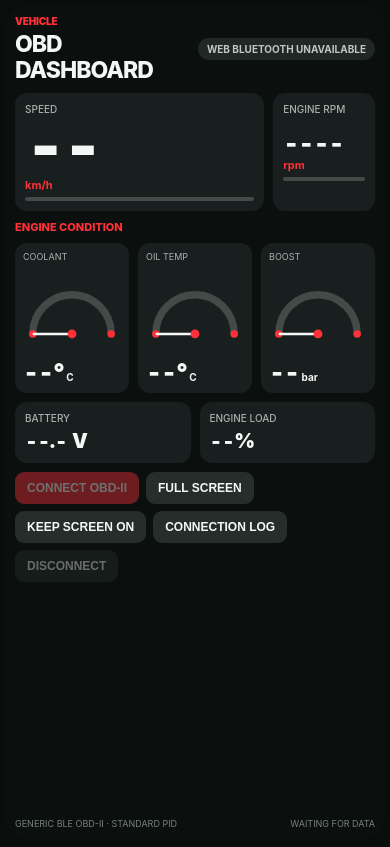
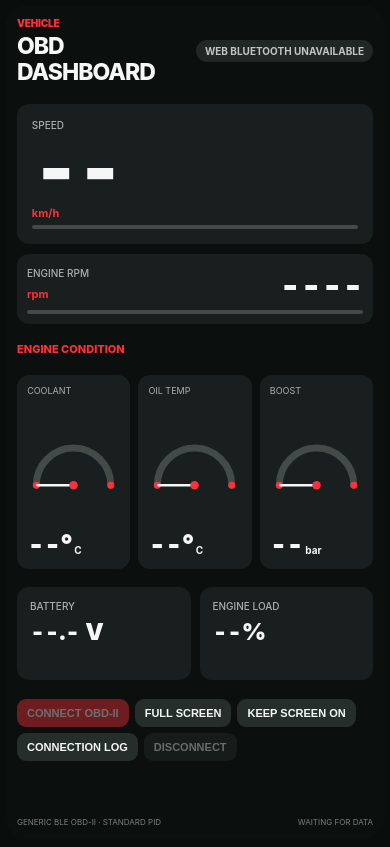
Before and after one commit to marcopark703/OBD2, a plain HTML site: page index.html in a window 390 px wide. Drawn offline with Linux system fonts and the light colour scheme.

Commit message:
Add files via upload

```diff
--- a/index.html
+++ b/index.html
@@ -39,7 +39,29 @@ header{display:flex;justify-content:space-between;align-items:center;gap:10px}
 button{border:0;border-radius:9px;padding:9px 12px;background:#252e2b;color:#f5f7f6;font-size:12px;font-weight:750}
 button.primary{background:var(--red);color:white}button:disabled{opacity:.4}
 #diagnostics{display:none;background:#111817;border:1px solid #303a36;border-radius:12px;padding:10px;font-size:11px;white-space:pre-wrap;word-break:break-word;max-height:150px;overflow:auto;color:#c5ceca}
-@media(max-width:370px){.mainrow{grid-template-columns:minmax(0,1.8fr) minmax(0,1fr)}.speedval{font-size:clamp(56px,15vw,68px)}.gaugecard{min-height:138px}.gauges{gap:6px}}
+/* Narrow phones / Galaxy Fold cover screen */
+@media(max-width:520px){
+ .app{min-height:calc(100dvh - 10px);gap:clamp(12px,2.2vh,20px);padding:clamp(12px,3vw,17px)}
+ .mainrow{grid-template-columns:minmax(0,1fr);gap:10px}
+ .mainrow>.card:first-child{padding:clamp(14px,3.8vw,20px)}
+ .speedval{font-size:clamp(76px,19vw,116px);letter-spacing:-5px}
+ .rpmval{font-size:clamp(34px,8vw,48px);margin-top:7px}
+ .mainrow>.card:nth-child(2){display:grid;grid-template-columns:1fr auto;align-items:center;column-gap:12px}
+ .mainrow>.card:nth-child(2) .kicker{grid-column:1}
+ .mainrow>.card:nth-child(2) .rpmval{grid-column:2;grid-row:1/3;margin:0}
+ .mainrow>.card:nth-child(2) .unit{grid-column:1;grid-row:2}
+ .mainrow>.card:nth-child(2) .track{grid-column:1/-1}
+ .gauges{gap:8px}
+ .gaugecard{min-height:clamp(174px,23vh,220px);padding:clamp(10px,2.6vw,15px)}
+ .gauge{max-height:clamp(95px,14vh,135px)}
+ .gauge-value{font-size:clamp(27px,7vw,38px)}
+ .bottom .card{padding:clamp(13px,3vw,18px);min-height:clamp(82px,11vh,108px)}
+ .bottom .value{font-size:clamp(23px,6vw,32px)}
+ .controls{gap:6px}
+ .controls button{padding:8px 10px;font-size:11px}
+ .footer{font-size:8px}
+}
+@media(max-width:370px){.gauges{gap:6px}.gaugecard{min-height:165px}.gauge-title{font-size:8px}}
 @media(orientation:landscape) and (max-height:520px){.app{max-width:1100px;min-height:auto}.gauges{grid-template-columns:repeat(3,minmax(0,1fr))}.gaugecard{min-height:125px}.speedval{font-size:clamp(48px,8vw,70px)}.gauge{max-height:78px}}
 @media(min-width:700px){.app{padding:18px}.gaugecard{min-height:190px}}
 </style>
```
Also changed, not shown: sw.js (+5 -4 lines), icons/icon-192.png, icons/icon-512.png, manifest.webmanifest, 1 other file.
